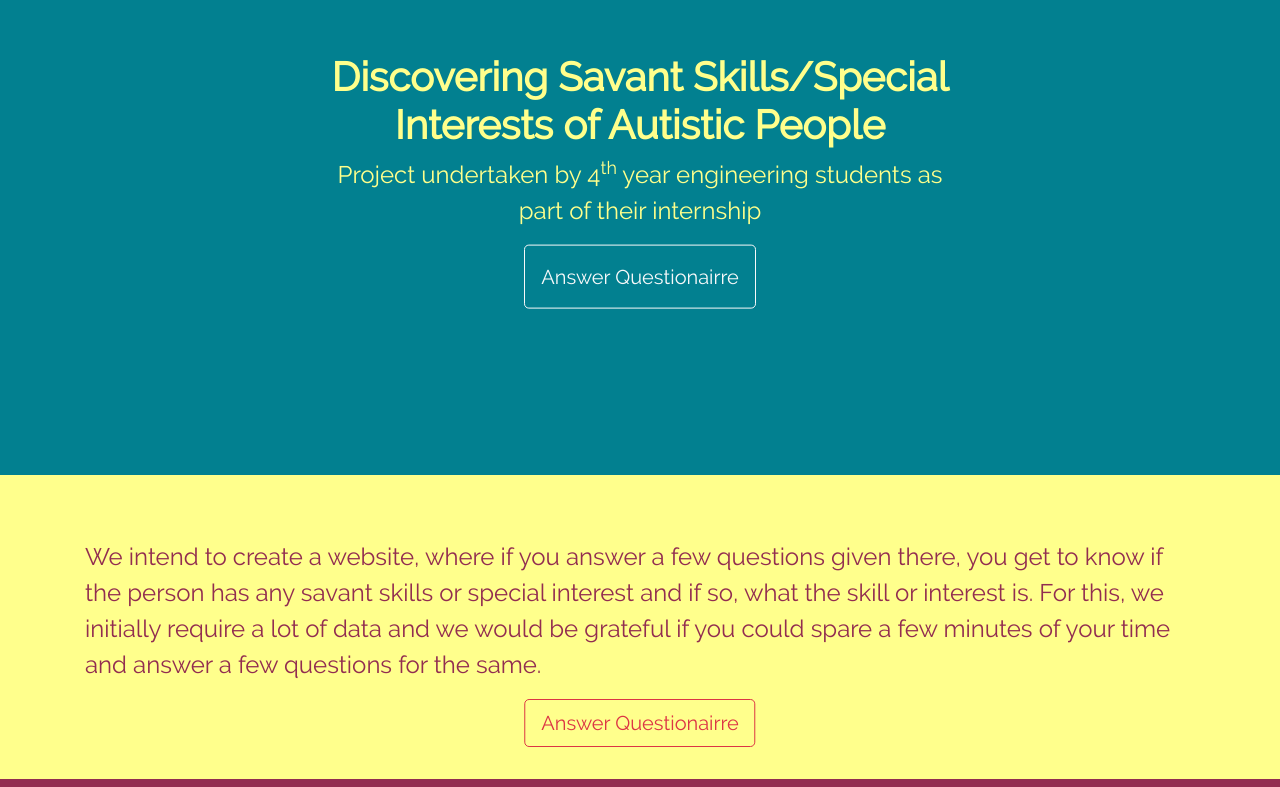
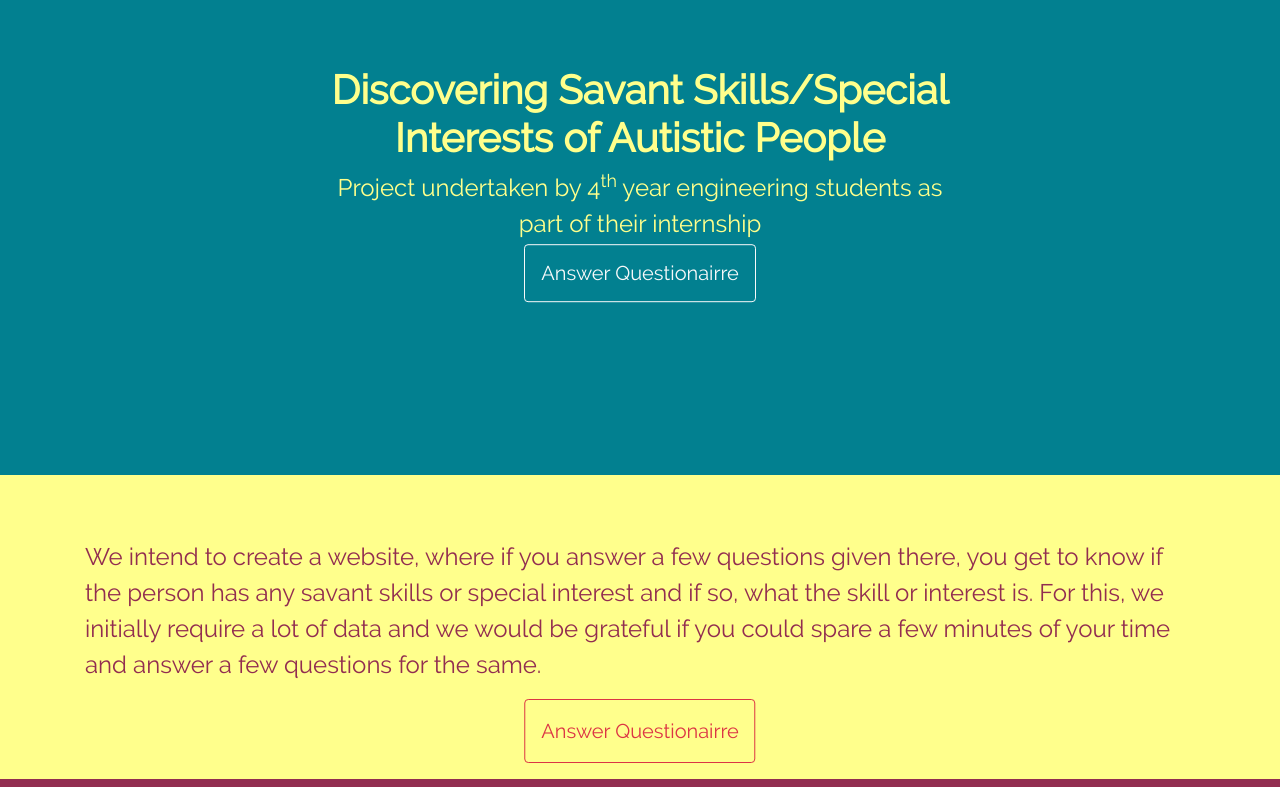
Before and after one commit to Tangerine98/Discover-Savant-Skills, a plain HTML site: page index.html in a window 1280 px wide. Shown: the part 165-952 px from the top of the page. Drawn offline with Linux system fonts and the light colour scheme.

Commit message:
Change button and link form to button

```diff
--- a/assets/css/style.css
+++ b/assets/css/style.css
@@ -10,7 +10,7 @@ body {
 
 .landing-section {
     height : 80vh;
-    width: 100%;
+    width: 100vw;
     background-color: #028090;
     color: #FFFF8C;
     text-align: center;
@@ -29,8 +29,25 @@ body {
     font-size: 1.5rem;
 }
 
-.landing-section .text-section button {
+a {
     padding: 1rem;
+    font-size: 1.25rem;
+    border-radius: 0.25rem;
+}
+
+.landing-section a {
+    min-width: 200px;
+    text-decoration: none;
+    color: #F8F9FA;
+    border: 0.1rem solid #F8F9FA;
+}
+
+.landing-section a:hover {
+    min-width: 400px;
+    text-decoration: none;
+    color: #212529;
+    background-color: #F8F9FA;
+    border-color: #F8F9FA;
 }
 
 .about-project {
@@ -41,12 +58,25 @@ body {
     color: #922D50;
 }
 
-.about-project button {
+.about-project .button {
     text-align: center;
     margin: 0;
     position: absolute;
     left: 50%;
     transform: translate(-50%, 0);
+}
+
+.about-project a {
+    text-decoration: none;
+    color: #DC3545;
+    border: 0.1rem solid #DC3545;
+}
+
+.about-project a:hover {
+    text-decoration: none;
+    color: #FFFFFF;
+    background-color: #DC3545;
+    border-color: #DC3545;
 }
 
 .contact-section {
--- a/index.html
+++ b/index.html
@@ -11,14 +11,14 @@
         <div class="text-section">
             <h1><strong>Discovering Savant Skills/Special Interests of Autistic People</strong></h1>
             <p>Project undertaken by 4<sup>th</sup> year engineering students as part of their internship</p>
-            <button type="button" class="btn btn-outline-light btn-lg">Answer Questionairre</button>
+            <a href="https://docs.google.com/forms/d/e/1FAIpQLSf5kK_hFYzyH58mQPETwQXIg1CYksxRVOG32jy0OtQK1KkRyQ/viewform?vc=0&c=0&w=1" class="button">Answer Questionairre</a>
         </div>
     </div>
 
     <div class="about-project">
         <div class="container">
             <p>We intend to create a website, where if you answer a few questions given there, you get to know if the person has any savant skills or special interest and if so, what the skill or interest is. For this, we initially require a lot of data and we would be grateful if you could spare a few minutes of your time and answer a few questions for the same. </p>
-            <button type="button" class="btn btn-outline-danger btn-lg">Answer Questionairre</button>
+            <a href="https://docs.google.com/forms/d/e/1FAIpQLSf5kK_hFYzyH58mQPETwQXIg1CYksxRVOG32jy0OtQK1KkRyQ/viewform?vc=0&c=0&w=1" class="button">Answer Questionairre</a>
         </div>
     </div>
 
```
